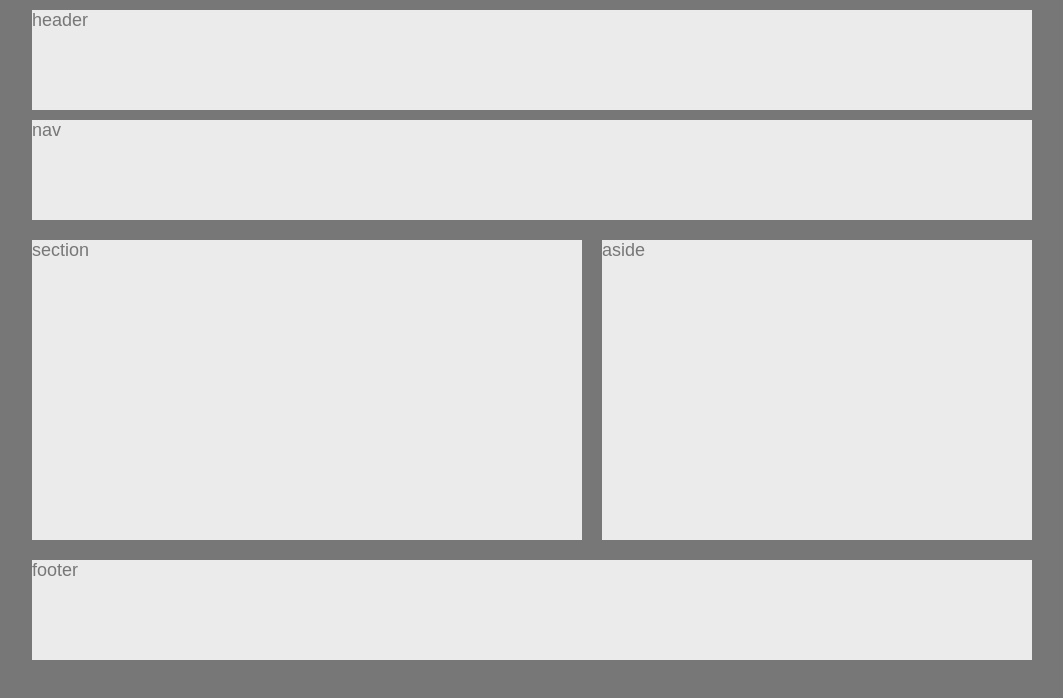
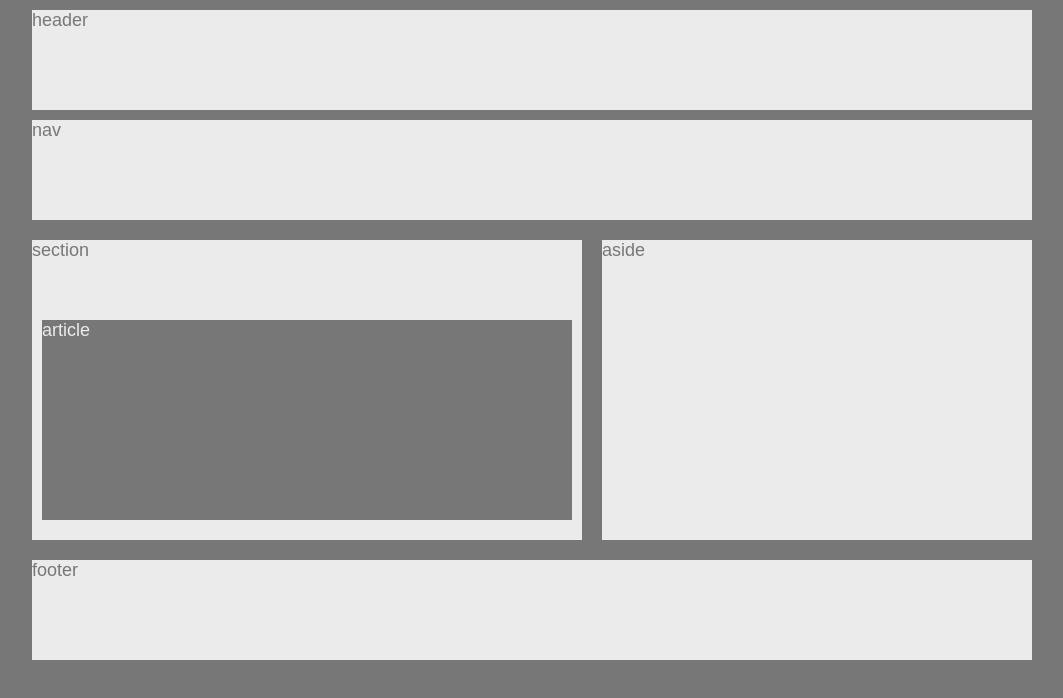
Before and after one commit to minori-fh/HW-Wireframe, a plain HTML site: page index.html in a window 1280 px wide. Shown: the whole page, without its empty margins (128-1191 px from the left). Drawn offline with Linux system fonts and the light colour scheme.

Commit message:
add article child element in section parent element

```diff
--- a/index.html
+++ b/index.html
@@ -18,6 +18,11 @@
 
     <div class="clearfix" id="section">
         <section>section</section>
+
+        <div id="article">
+            <p>article</p>
+        </div>
+
         <aside>aside</aside>
     </div>
 
--- a/style.css
+++ b/style.css
@@ -56,3 +56,14 @@ footer {
     margin-bottom: 10px;
     margin-top: 20px;
 }
+
+#article {
+    background: #777;
+    color: #ebebeb;
+    height: 200px;
+    width: 530px;
+    position: absolute;
+    z-index: 1;
+    margin-top: 80px;
+    margin-left: 10px;
+}
```
